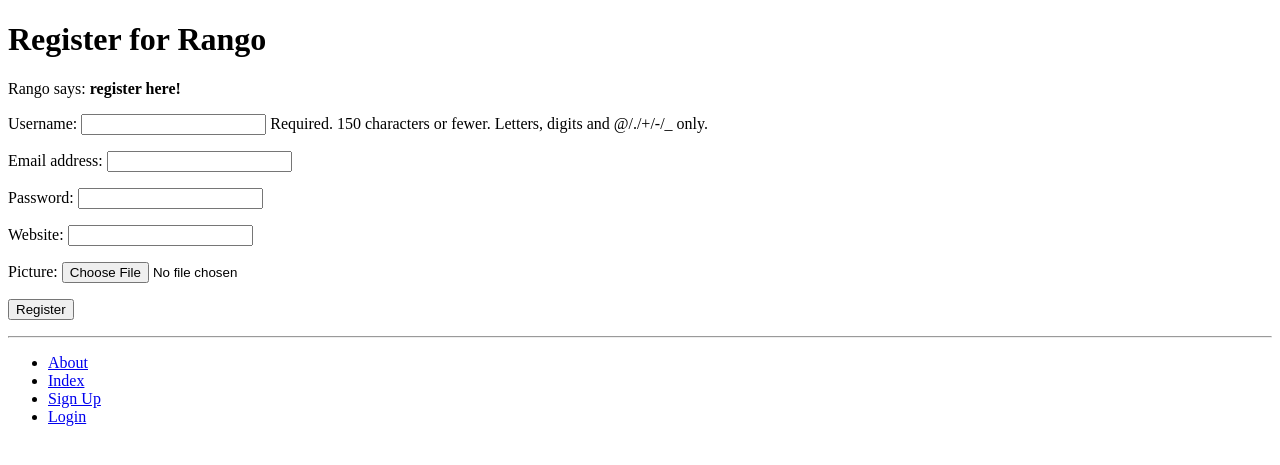
After one commit to lukehops/tango_with_django_project, a Django app: page /rango/register/ in a window 1280 px wide. The commit adds this page. Shown: the top 465 px of the page. Run offline with Django 3.2, Linux system fonts and the light colour scheme; data that the repository does not hold is empty.

Commit message:
chapter9-all-exercises

```diff
--- a/rango/admin.py
+++ b/rango/admin.py
@@ -1,5 +1,5 @@
 from django.contrib import admin
-from rango.models import Category, Page
+from rango.models import Category, Page, UserProfile
 
 # Register your models here.
 
@@ -13,3 +13,4 @@ class CategoryAdmin(admin.ModelAdmin):
 
 admin.site.register(Page, PageAdmin)
 admin.site.register(Category, CategoryAdmin)
+admin.site.register(UserProfile)
--- a/rango/forms.py
+++ b/rango/forms.py
@@ -1,5 +1,8 @@
 from django import forms
 from rango.models import Page, Category
+from django.contrib.auth.models import User
+from rango.models import UserProfile
+
 
 
 class CategoryForm(forms.ModelForm):
@@ -31,3 +34,16 @@ class PageForm(forms.ModelForm):
 		model = Page # provide an association between the modelform and a model.
 		# exclude the fields u dont want or specify the ones you do with fields = ('title', 'url', 'views')
 		exclude = ('category',)
+
+class UserForm(forms.ModelForm):
+	password = forms.CharField(widget=forms.PasswordInput())
+
+	class Meta:
+		model = User
+		fields = ('username', 'email', 'password')
+
+class UserProfileForm(forms.ModelForm):
+
+	class Meta:
+		model = UserProfile
+		fields = ('website', 'picture')
--- a/rango/models.py
+++ b/rango/models.py
@@ -1,5 +1,6 @@
 from django.db import models
 from django.template.defaultfilters import slugify
+from django.contrib.auth.models import User
 
 # Create your models here.
 class Category(models.Model):
@@ -27,3 +28,11 @@ class Page(models.Model):
 
 	def __str__(self):
 		return self.title
+
+class UserProfile(models.Model):
+	user = models.OneToOneField(User, on_delete=models.CASCADE)
+	website = models.URLField(blank=True)
+	picture = models.ImageField(upload_to='profile_images', blank=True)
+
+	def __str__(self):
+		return self.user.username
--- a/rango/urls.py
+++ b/rango/urls.py
@@ -9,4 +9,8 @@ urlpatterns = [
     path('category/<slug:category_name_slug>/', views.show_category, name='show_category'),
     path('add_category/', views.add_category, name='add_category'),
     path('category/<slug:category_name_slug>/add_page/', views.add_page, name='add_page'),
+	path('register/', views.register, name='register'),
+	path('login/', views.user_login, name='login'),
+	path('restricted/', views.restricted, name='restricted'),
+	path('logout/', views.user_logout, name='logout'),
 ]
--- a/rango/views.py
+++ b/rango/views.py
@@ -6,6 +6,13 @@ from rango.forms import CategoryForm
 from rango.forms import PageForm
 from django.shortcuts import redirect
 from django.urls import reverse
+from rango.forms import UserForm, UserProfileForm
+from django.contrib.auth import authenticate, login
+from django.http import HttpResponse
+from django.urls import reverse
+from django.shortcuts import redirect
+from django.contrib.auth.decorators import login_required
+from django.contrib.auth import logout
 
 def index(request):
 	category_list = Category.objects.order_by('-likes')[:5]
@@ -35,6 +42,7 @@ def show_category(request, category_name_slug):
 
 	return render(request, 'rango/category.html', context=context_dict)
 
+@login_required
 def add_category(request):
 	form = CategoryForm()
 
@@ -49,6 +57,7 @@ def add_category(request):
 
 	return render(request, 'rango/add_category.html', {'form': form})
 
+@login_required
 def add_page(request, category_name_slug):
 	try:
 		category = Category.objects.get(slug=category_name_slug)
@@ -76,3 +85,65 @@ def add_page(request, category_name_slug):
 
 	context_dict = {'form': form, 'category': category}
 	return render(request, 'rango/add_page.html', context=context_dict)
+
+
+
+
+def register(request):
+	registered = False
+	if request.method == 'POST':
+		user_form = UserForm(request.POST)
+		profile_form = UserProfileForm(request.POST)
+		if user_form.is_valid() and profile_form.is_valid():
+			user = user_form.save()
+			user.set_password(user.password)
+			user.save()
+
+			profile = profile_form.save(commit=False)
+			profile.user = user
+
+			if 'picture' in request.FILES:
+				profile.picture = request.FILES['picture']
+
+			profile.save()
+			registered = True
+		else:
+			print(user_form.errors, profile_form.errors)
+	else:
+		user_form = UserForm()
+		profile_form = UserProfileForm()
+
+	return render(request, 'rango/register.html', context = {'user_form': user_form, 'profile_form': profile_form,'registered': registered})
+
+
+def user_login(request):
+    if request.method == 'POST':
+        username = request.POST.get('username')
+        password = request.POST.get('password')
+
+        user = authenticate(username=username, password=password)
+
+        if user:
+            if user.is_active:
+                login(request, user)
+                return redirect(reverse('rango:index'))
+            else:
+                return HttpResponse("Your Rango account is disabled")
+        else:
+            print(f"Invalid login details: {username}, {password}")
+            return HttpResponse("Invalid login details supplied")
+    else:
+        return render(request, 'rango/login.html')
+
+
+@login_required
+def restricted(request):
+    return render(request, 'rango/restricted.html')
+
+
+@login_required
+def user_logout(request):
+    # Since we know the user is logged in, we can now just log them out.
+    logout(request)
+    # take the user back to the homepage
+    return redirect(reverse('rango:index'))
--- a/tango_with_django_project/settings.py
+++ b/tango_with_django_project/settings.py
@@ -28,6 +28,8 @@ SECRET_KEY = '801aqk5b5a9&i@g^iv22zgws_t#l9xjcy-equn-b-3(c_bwbgc'
 DEBUG = True
 
 ALLOWED_HOSTS = []
+
+LOGIN_URL = 'rango:login'
 
 
 # Application definition
--- a/templates/rango/base.html
+++ b/templates/rango/base.html
@@ -29,9 +29,16 @@
 		<hr />
 		<div>
 			<ul>
-				<li><a href="{% url 'rango:add_category' %}">Add a New Category</a></li>
 				<li><a href="{% url 'rango:about' %}">About</a></li>
 				<li><a href="{% url 'rango:index' %}">Index</a></li>
+				{% if user.is_authenticated %}
+	          	<li><a href="{% url 'rango:restricted' %}">Restricted Page</a></li>
+	          	<li><a href="{% url 'rango:logout' %}">Logout</a></li>
+	         	<li><a href="{% url 'rango:add_category' %}">Add a New Category</a></li>
+	        	{% else %}
+	          	<li><a href="{% url 'rango:register' %}">Sign Up</a></li>
+	          	<li><a href="{% url 'rango:login' %}">Login</a></li>
+        		{% endif %}
 			</ul>
 		</div>
 	</body>
--- a/templates/rango/category.html
+++ b/templates/rango/category.html
@@ -21,7 +21,9 @@
 	{% else %}
 	<strong>No pages currently in category.</strong>
 	{% endif %}
-	<a href="{% url 'rango:add_page' category.slug %}">Add Page</a> <br />
+	  {% if user.is_authenticated %}
+    		<a href="{% url 'rango:add_page' category.slug %}">Add Page</a><br />
+  	{% endif %}
 	{% else %}
 		The specified category does not exist.
 	{% endif %}
--- /dev/null
+++ b/templates/rango/register.html
@@ -0,0 +1,26 @@
+{% extends 'rango/base.html' %}
+{% load staticfiles %}
+
+{% block title_block %}
+  Register
+{% endblock %}
+
+{% block body_block %}
+  <h1>Register for Rango</h1>
+  {% if registered %}
+    Rango says: <strong>thank you for registering!</strong>
+    <a href="{% url 'rango:index' %}">Return to the homepage.</a><br />
+  {% else %}
+    Rango says: <strong>register here!</strong><br />
+    <form id="user_form" method="post" action="{% url 'rango:register' %}"
+      enctype="multipart/form-data">
+
+      {% csrf_token %}
+
+      {{ user_form.as_p }}
+      {{ profile_form.as_p }}
+
+      <input type="submit" name="submit" value="Register" />
+    </form>
+  {% endif %}
+{% endblock %}
```
Also changed, not shown: templates/rango/index.html (+6 -1 lines), templates/rango/login.html (added, +19 -0 lines), templates/rango/restricted.html (added, +10 -0 lines), rango/migrations/0005_userprofile.py (added).
